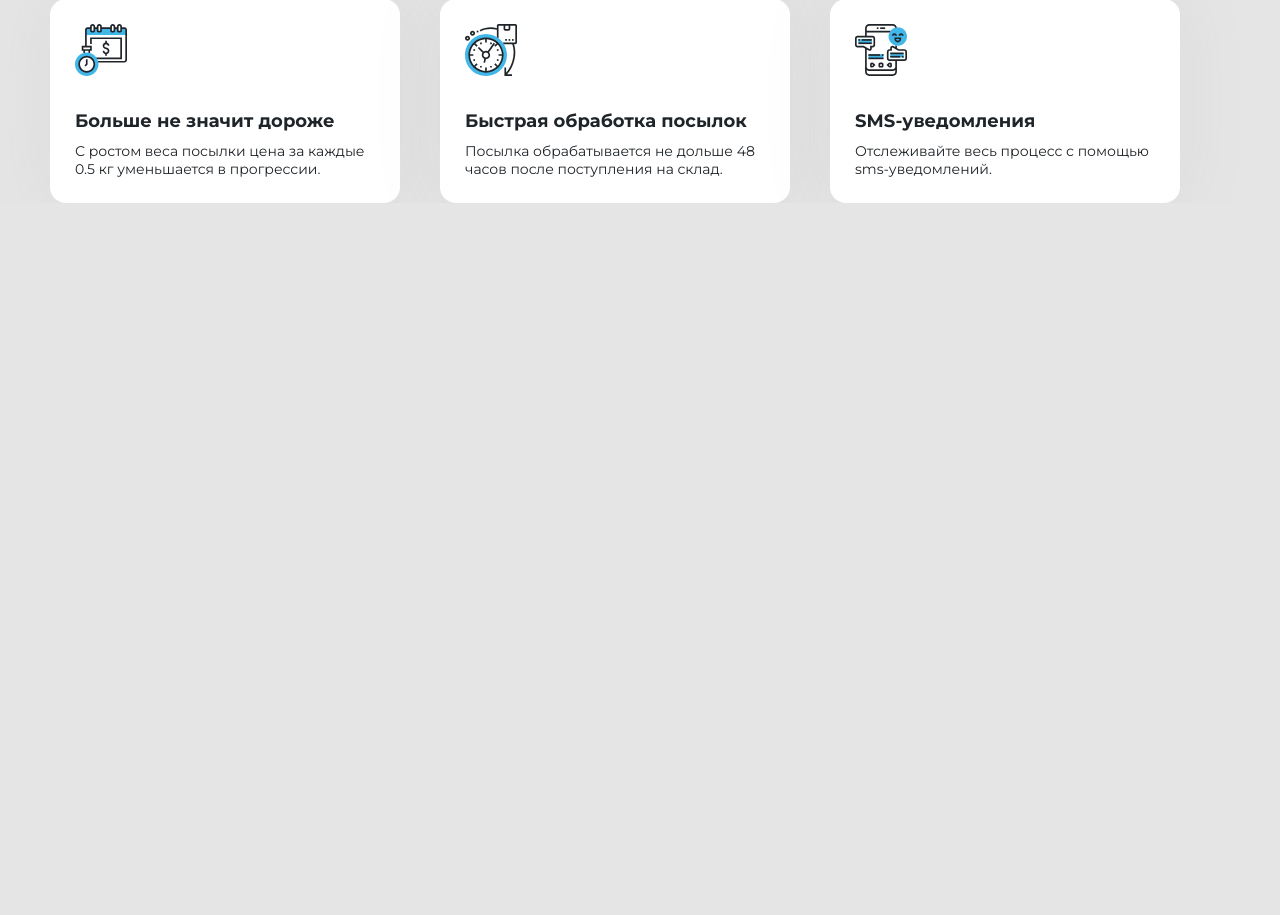
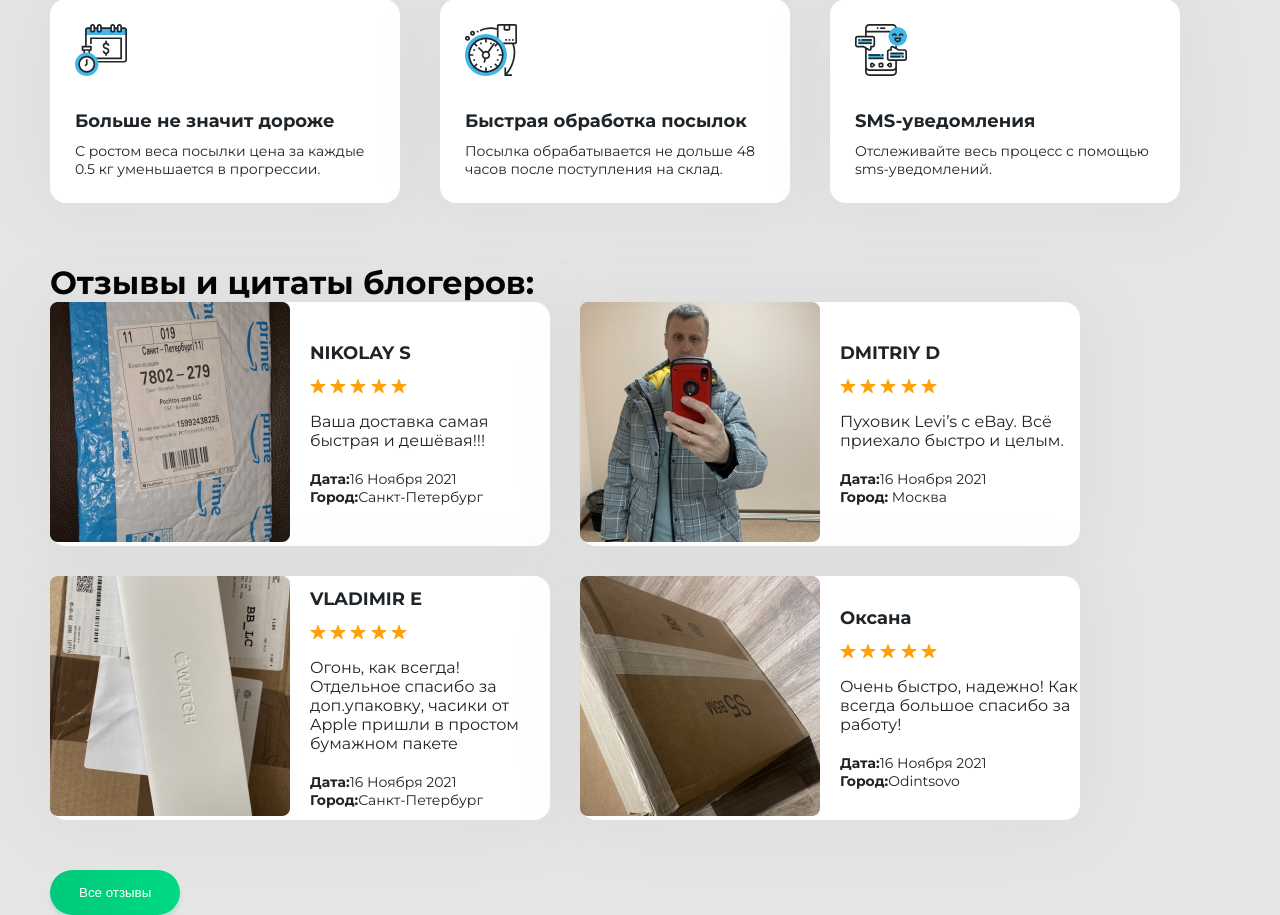
Before and after one commit to Bubusara0505/Myself, a PHP site: page / in a window 1280 px wide. Shown: the part 4013-4928 px from the top of the page. Before the commit the page ends 4216 px from the top, so only its background shows below. Run offline with PHP 8.4, Linux system fonts and the light colour scheme.

Commit message:
coment-block-btn

```diff
--- a/assets/css/style.css
+++ b/assets/css/style.css
@@ -297,6 +297,20 @@
 .comment {
   padding-top: 3.75rem;
 }
+.comment .comment-btn {
+  margin-top: 3.125rem;
+}
+.comment .comment-btn button {
+  cursor: pointer;
+  color: #FFFFFF;
+  background: linear-gradient(90deg, #00C97B 0%, #00D981 96.96%);
+  box-shadow: 0rem 0.25rem 0.25rem rgba(1, 203, 124, 0.2);
+  border-radius: 2.25rem;
+  padding: 0.9375rem 1.8125rem;
+  display: inline-block;
+  box-sizing: border-box;
+  border: none;
+}
 .comment-cards {
   display: grid;
   grid-gap: 1.875rem;
@@ -382,6 +396,27 @@
     grid-template-columns: repeat(2, 15rem);
     grid-gap: 3.125rem;
   }
+
+  .comment {
+    padding-top: 3.75rem;
+  }
+  .comment-cards {
+    display: grid;
+    grid-gap: 1.875rem;
+    grid-template-columns: repeat(2, 31.25rem);
+  }
+  .comment-card {
+    background: #FFF;
+    box-shadow: 0px 0px 4.375rem rgba(138, 138, 138, 0.1);
+    border-radius: 1rem;
+    display: flex;
+    align-items: center;
+    color: #1F2428;
+  }
+  .comment-card_top {
+    margin-left: 1.25rem;
+    margin-bottom: 1.25rem;
+  }
 }
 @media screen and (max-width: 70.625rem) {
   .customer-bottom {
--- a/assets/sass/_okeyPost.sass
+++ b/assets/sass/_okeyPost.sass
@@ -256,6 +256,18 @@
 
 .comment
   padding-top: 3.75rem
+  .comment-btn
+    margin-top: 3.125rem
+    button
+      cursor: pointer
+      color: #FFFFFF
+      background:  linear-gradient(90deg, #00C97B 0%, #00D981 96.96%)
+      box-shadow: 0rem .25rem .25rem rgba(1, 203, 124, 0.2)
+      border-radius: 2.25rem
+      padding: .9375rem 1.8125rem
+      display: inline-block
+      box-sizing: border-box
+      border: none
   &-cards
     display: grid
     grid-gap: 1.875rem
--- a/layout/comments.php
+++ b/layout/comments.php
@@ -93,4 +93,7 @@
           </div>
         </div>
       </div>
+      <div class="comment-btn">
+        <button>Все отзывы</button>
+      </div>
     </div>
--- a/pages/main.php
+++ b/pages/main.php
@@ -15,7 +15,7 @@ $titil = "Home";?>
     include "./layout/simple.php";
     include "./layout/virtual.php";
     include "./layout/customer.php";
-    // include "./layout/comments.php";
+    include "./layout/comments.php";
     ?>
   </div>
 </div>
```
Also changed, not shown: other parts of assets/css/style.css (+63 -0 lines), other parts of assets/sass/_okeyPost.sass (+68 -2 lines), 1 other file.
